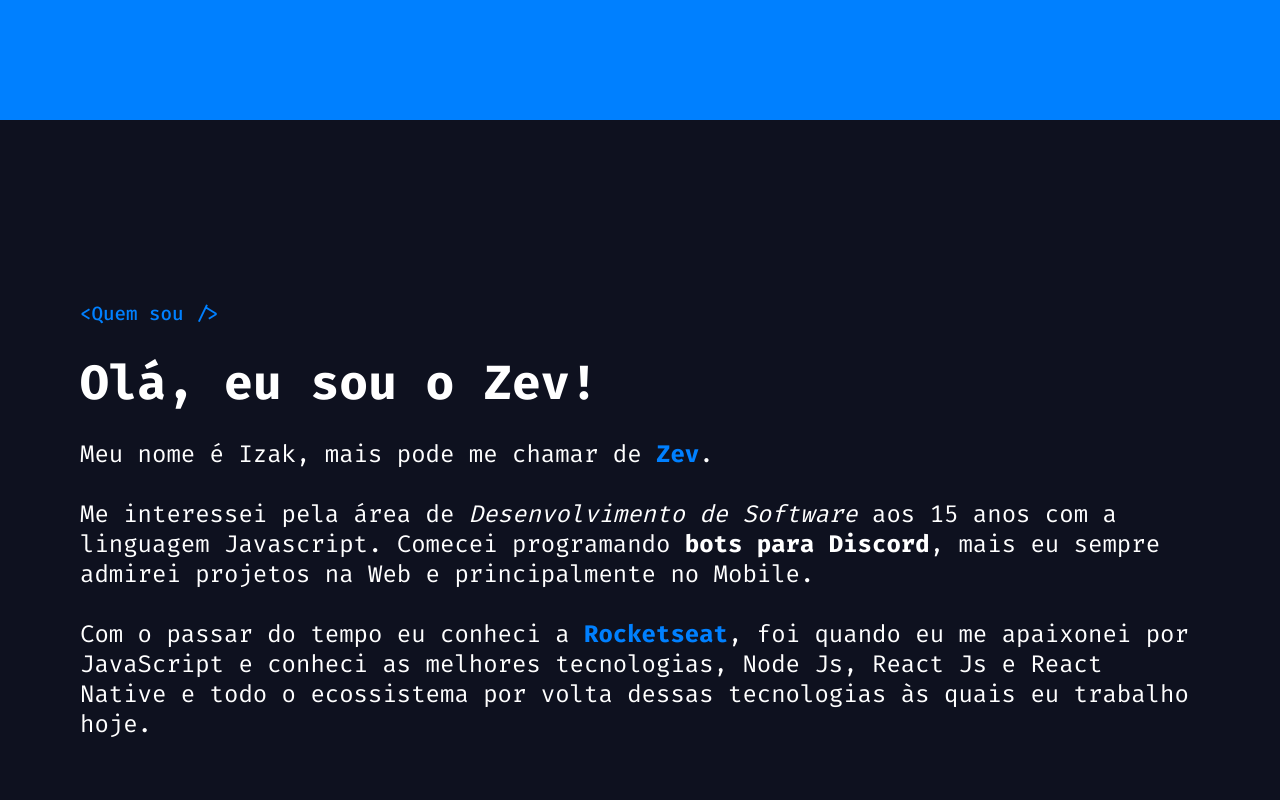
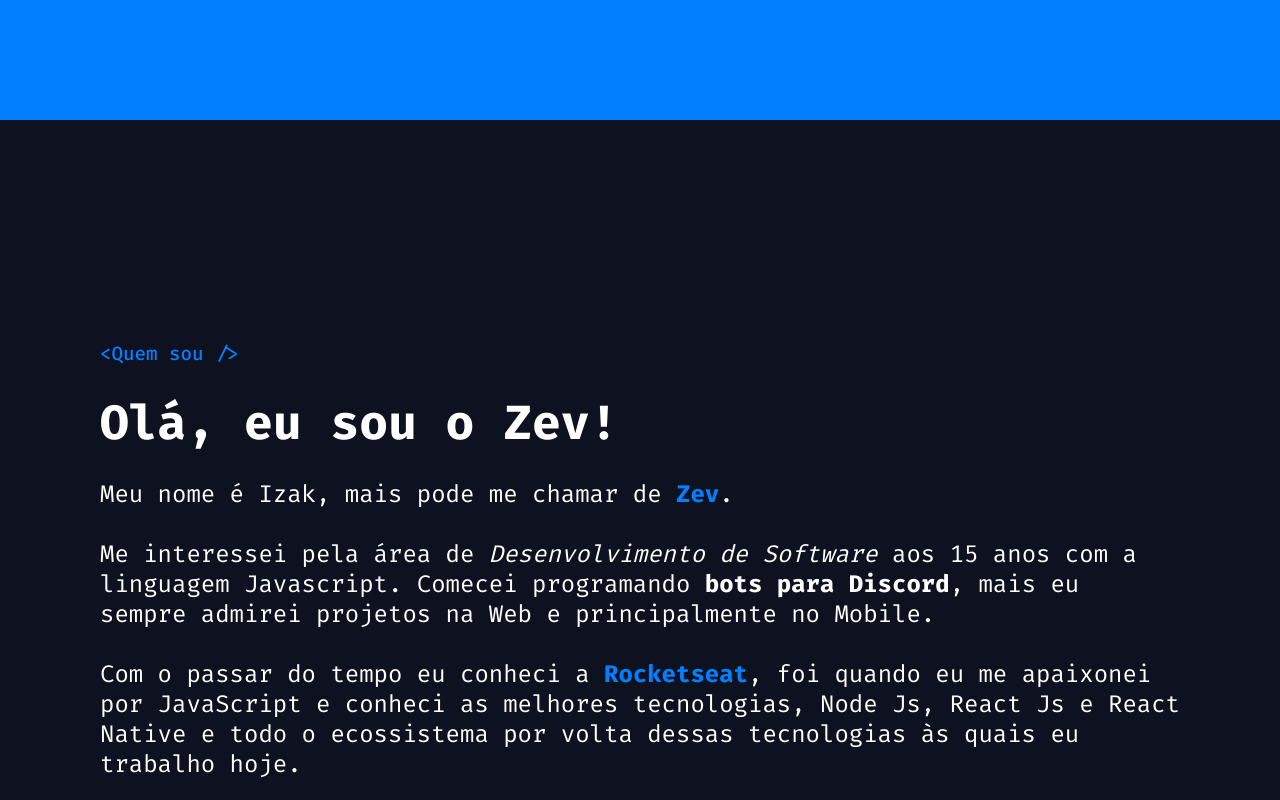
Before and after one commit to izakdvlpr/website, a Next.js app: page / in a window 1280 px wide. Shown: the part 680-1480 px from the top of the page. Built offline with nearby package versions, Linux system fonts and the light colour scheme.

Commit message:
fix(index.tsx): change height

```diff
--- a/src/components/About/styles.ts
+++ b/src/components/About/styles.ts
@@ -1,8 +1,8 @@
 import styled from 'styled-components';
 
 export const Container = styled.div`
-  height: 100vh;
-  padding: 40px 80px;
+  height: 110vh;
+  padding: 60px 100px;
 
   display: flex;
   flex-direction: column;
```
